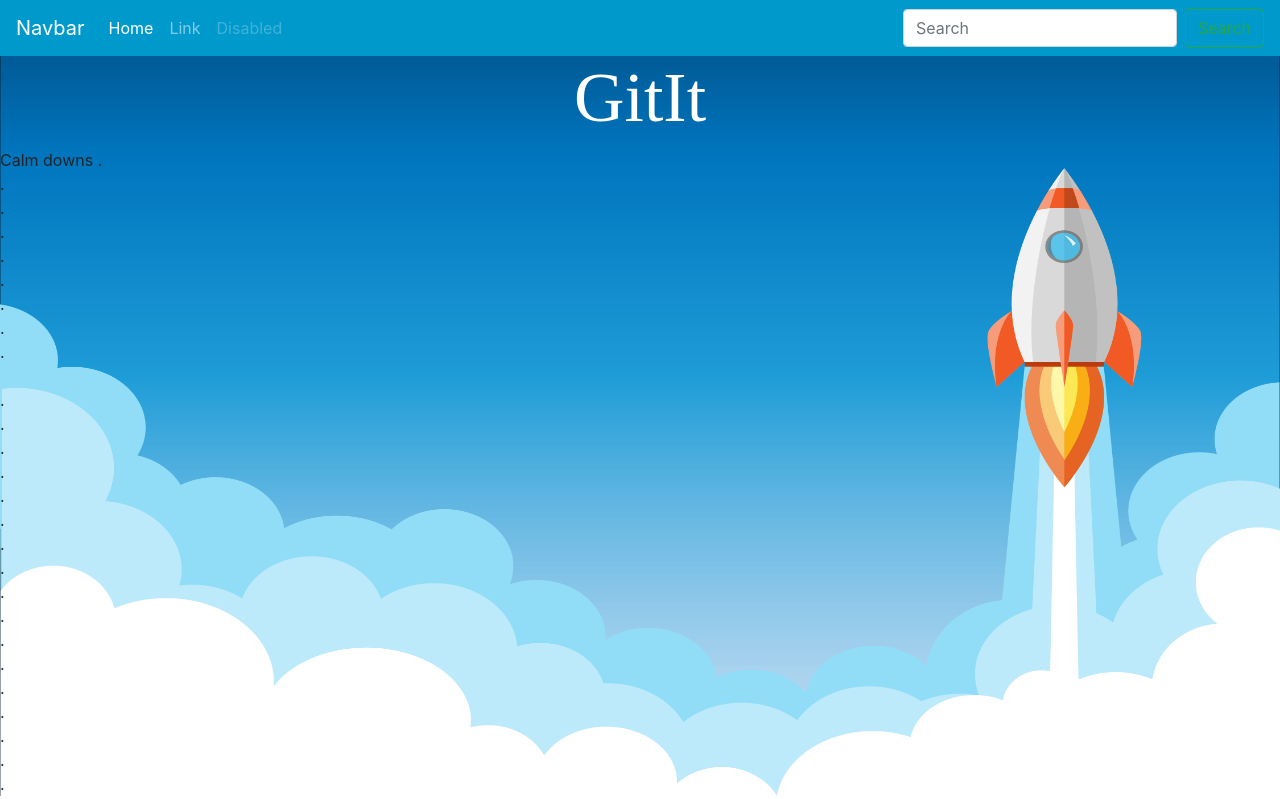
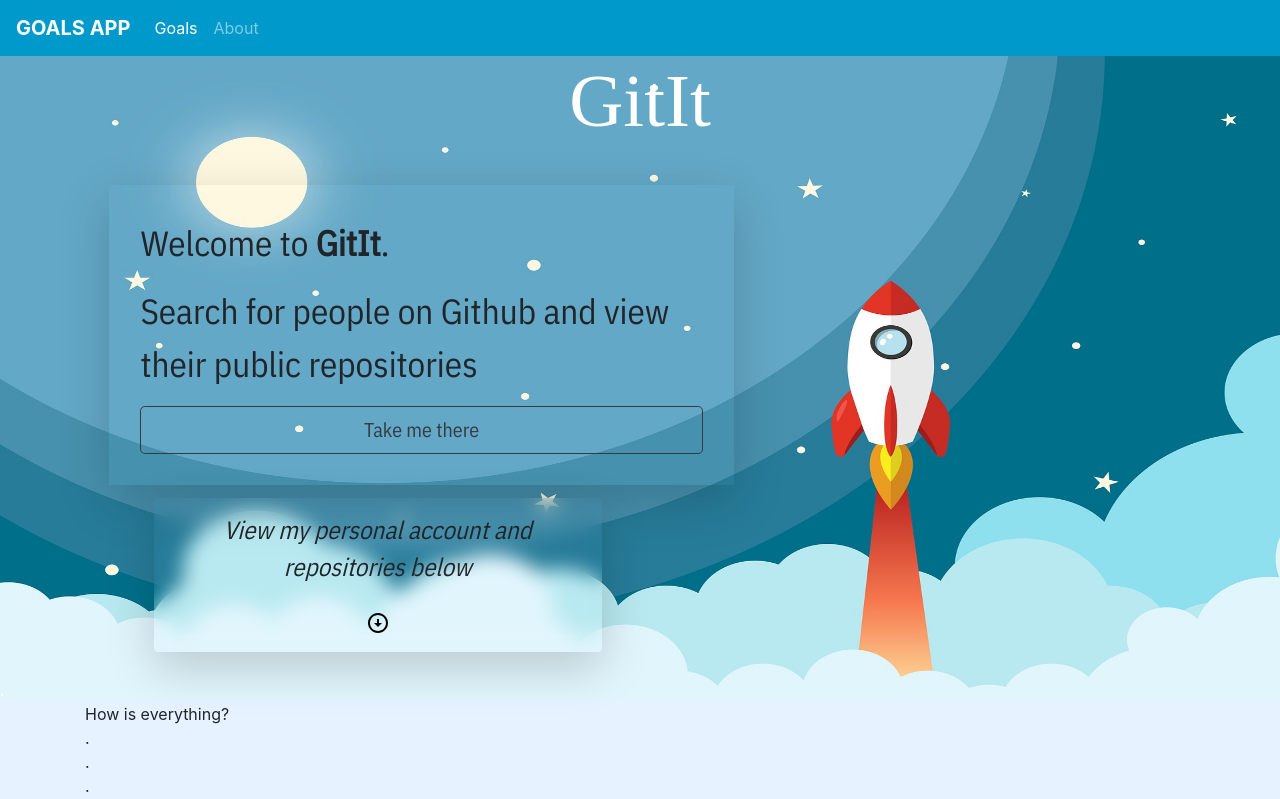
Before and after one commit to Mathewsalufwani/GitIt, an Angular app: page / in a window 1280 px wide. Shown: the top 799 px of the page. Built offline with nearby package versions, Linux system fonts and the light colour scheme; a web font is replaced by a local one.

Commit message:
create interface

```diff
--- a/src/app/landing/landing.component.css
+++ b/src/app/landing/landing.component.css
@@ -1,5 +1,5 @@
 .main{
-  background-image: url(/assets/download2.png);
+  background-image: url(/assets/space-3262811_1920.jpg);
   background-repeat: no-repeat;
   background-size: 100% 101%;
   background-position: center;
@@ -9,5 +9,33 @@
 h1{
   text-align: center;
   font-family: "Sofia";
-  font-size: 70px;
+  font-size: 75px;
 }
+
+#mains{
+  backdrop-filter: opacity(.4);
+  padding: 5%;
+  margin-top: 5%;
+}
+
+
+#lj{
+  font-family: 'IBM Plex Sans Condensed';
+  font-size: 35px;
+}
+
+#kk{
+  font-family: 'IBM Plex Sans Condensed';
+  font-size: 25px;
+  padding: 1%;
+  margin-top: 1%;
+  margin-left: 12%;
+  margin-right: 53%;
+  margin-bottom: 2%;
+  backdrop-filter: blur(10px);
+}
+
+body{
+  background-color: #e6f2ff
+  ;
+}
--- a/src/app/landing/landing.component.html
+++ b/src/app/landing/landing.component.html
@@ -1,37 +1,41 @@
 <head>
   <link rel="stylesheet" href="https://fonts.googleapis.com/css?family=Sofia">
+  <link href='https://fonts.googleapis.com/css?family=IBM Plex Sans Condensed' rel='stylesheet'>
 </head>
 <body>
   <nav class="navbar navbar-expand-lg navbar-dark" style="background:#0099cc ;">
-    <button class="navbar-toggler" type="button" data-toggle="collapse" data-target="#navbarTogglerDemo03" aria-controls="navbarTogglerDemo03" aria-expanded="false" aria-label="Toggle navigation">
-      <span class="navbar-toggler-icon"></span>
-    </button>
-    <a class="navbar-brand" href="#">Navbar</a>
-
-    <div class="collapse navbar-collapse" id="navbarTogglerDemo03">
-      <ul class="navbar-nav mr-auto mt-2 mt-lg-0">
-        <li class="nav-item active">
-          <a class="nav-link" href="#">Home <span class="sr-only">(current)</span></a>
-        </li>
-        <li class="nav-item">
-          <a class="nav-link" href="#">Link</a>
-        </li>
-        <li class="nav-item">
-          <a class="nav-link disabled" href="#" tabindex="-1" aria-disabled="true">Disabled</a>
-        </li>
-      </ul>
-      <form class="form-inline my-2 my-lg-0">
-        <input class="form-control mr-sm-2" type="search" placeholder="Search" aria-label="Search">
-        <button class="btn btn-outline-success my-2 my-sm-0" type="submit">Search</button>
-      </form>
+    <a class="navbar-brand"><b>GOALS APP</b></a>
+  <button class="navbar-toggler" type="button" data-toggle="collapse" data-target="#navbarNavAltMarkup" aria-controls="navbarNavAltMarkup" aria-expanded="false" aria-label="Toggle navigation">
+    <span class="navbar-toggler-icon"></span>
+  </button>
+  <div class="collapse navbar-collapse" id="navbarNavAltMarkup">
+    <div class="navbar-nav">
+      <a class="nav-item nav-link active" routerLink="goals" routerLinkActive='active'>Goals<span class="sr-only">(current)</span></a>
+      <a class="nav-item nav-link" routerLink="/about" routerLinkActive='active'>About</a>
     </div>
+  </div>
   </nav>
   <div class="main">
     <h1 class="text-white">GitIt</h1>
-  Calm downs
-  .<br>.<br>.<br>.<br>.<br>.<br>.<br>.<br>.<br><br>.<br>.<br>.<br>.<br>.<br>.<br>.<br>.<br>.<br>.<br>.<br>.<br>.<br>.<br>.<br>.<br>.<br>
+    <div class="row">
+      <div class="col-md-1">
+
+      </div>
+      <div class="col-md-6" id="lj">
+        <div id="mains" class="shadow-lg">
+          <p>Welcome to <b>GitIt</b>.</p>
+          <p>Search for people on Github and view their public repositories</p>
+          <button type="button" class="btn btn-outline-dark btn-lg btn-block">Take me there</button>
+        </div>
+      </div>
+    </div>
+    <div id="kk" class="rounded shadow-lg text-center">
+      <p><em>View my personal account and repositories below</em></p>
+      <img src="/assets/below.svg">
+    </div>
+    <div class="text-white">.</div>
   </div>
-  <div>
+  <div class="container">
     How is everything? <br>.<br>.<br>.<br>.<br>.<br>.<br>.<br>.<br>..<br>.<br>.<br>.<br>.<br>.<br>.<br>.<br>.<br>.<br>.<br>.<br>
   </div>
 </body>
```
Also changed, not shown: src/assets/below.svg (added).
